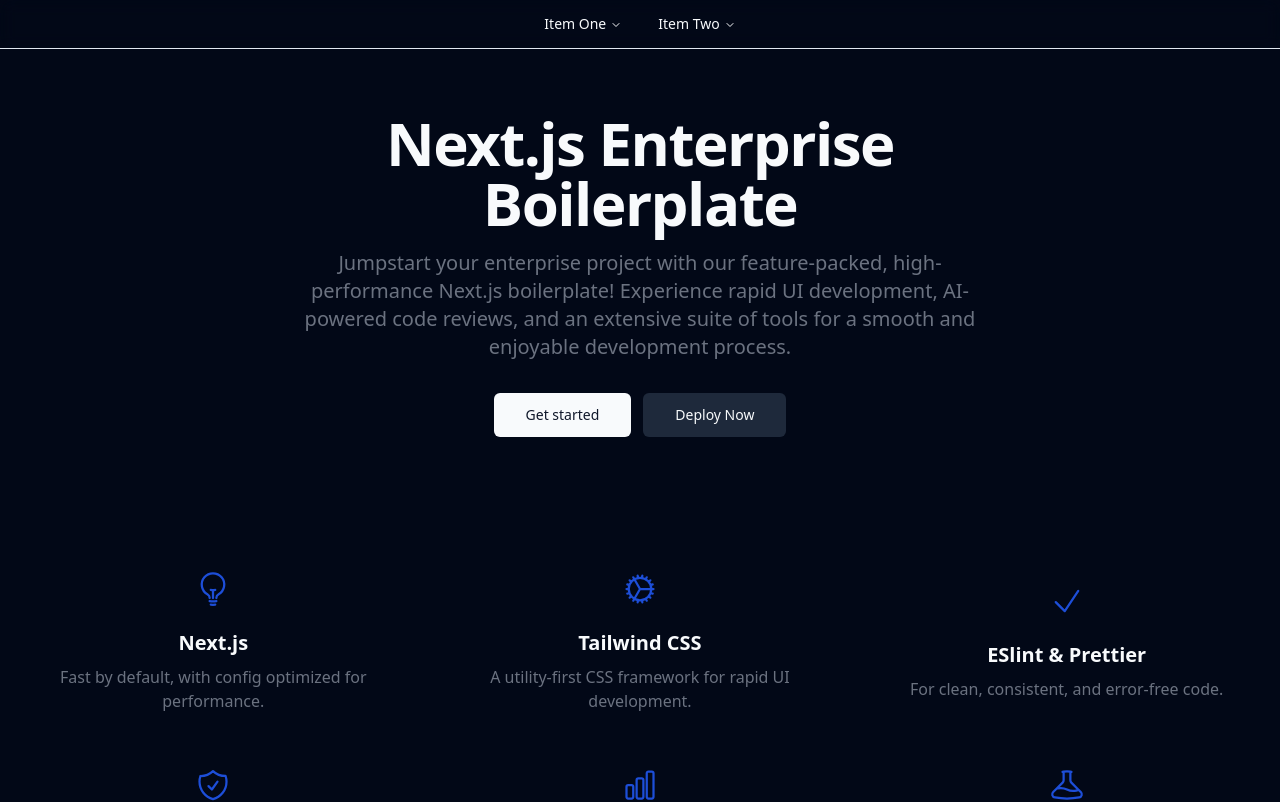
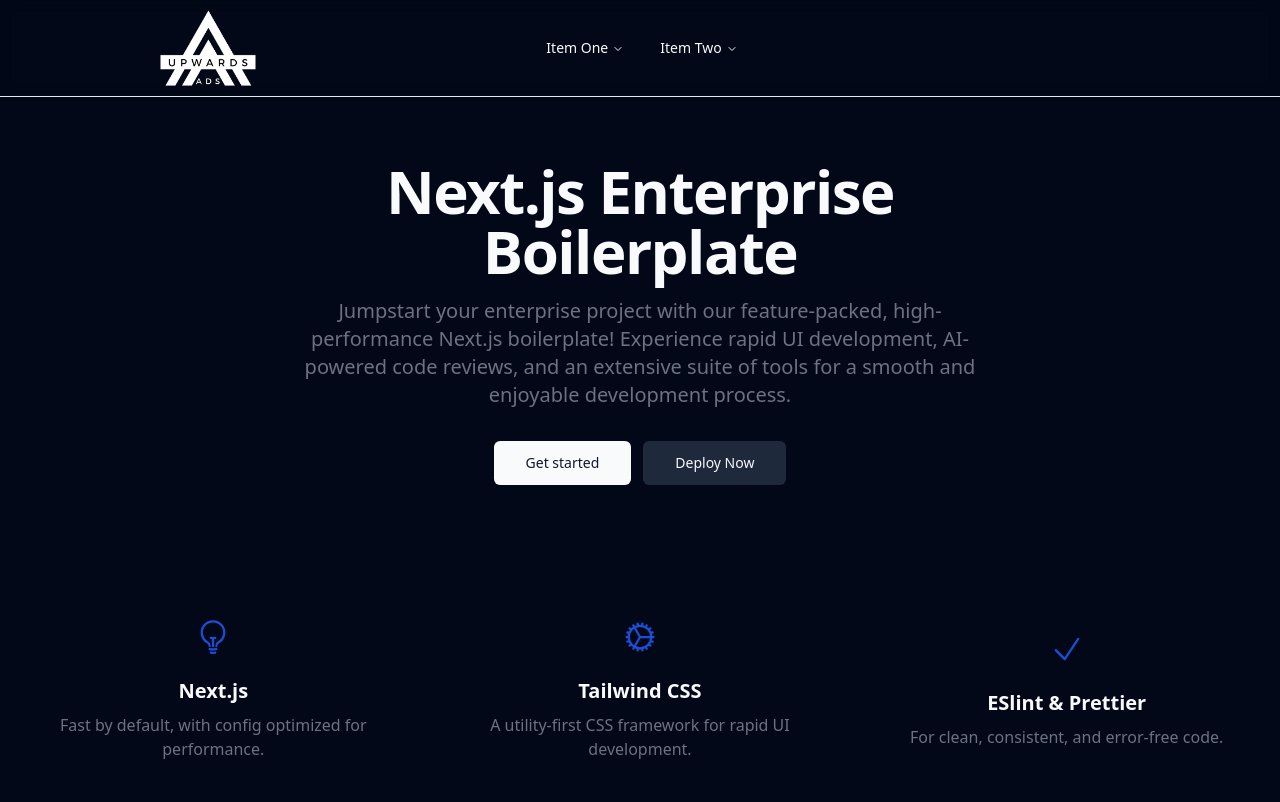
Before and after one commit to johnny-woodtke/upwardsads-website, a Next.js app: page / in a window 1280 px wide. Shown: the top 802 px of the page. Built offline with nearby package versions, Linux system fonts and the light colour scheme.

Commit message:
nav menu, opengraph image

```diff
--- a/app/page.tsx
+++ b/app/page.tsx
@@ -8,12 +8,12 @@ export const metadata: Metadata = {
     card: "summary_large_image",
   },
   openGraph: {
-    url: "https://next-enterprise.vercel.app/",
+    url: "https://upwardsads-website.vercel.app/",
     images: [
       {
         width: 1200,
         height: 630,
-        url: "https://raw.githubusercontent.com/Blazity/next-enterprise/main/.github/assets/project-logo.png",
+        url: "https://upwardsads-website.vercel.app/assets/logo.png",
       },
     ],
   },
--- a/components/NavigationMenu.tsx
+++ b/components/NavigationMenu.tsx
@@ -1,3 +1,5 @@
+import Image from "next/image"
+import Link from "next/link"
 import {
   NavigationMenuContent,
   NavigationMenuItem,
@@ -9,9 +11,16 @@ import {
 
 export function NavigationMenu() {
   return (
-    <nav className="sticky top-0 flex w-full justify-center border-b backdrop-blur">
+    <div className="sticky top-0 flex w-full justify-center border-b backdrop-blur">
+      <div className="relative flex h-24 w-full max-w-[120vh] items-center justify-center">
+        <Link href="/" className="absolute left-0 top-0 aspect-[1] h-full invert">
+          <Image src="/assets/logo.png" alt="Logo" fill objectFit="contain" />
+        </Link>
+
         <NavigationMenuPrimitive>
           <NavigationMenuList>
+            <NavigationMenuItem></NavigationMenuItem>
+
             <NavigationMenuItem>
               <NavigationMenuTrigger>Item One</NavigationMenuTrigger>
               <NavigationMenuContent>
@@ -31,10 +40,11 @@ export function NavigationMenu() {
             </NavigationMenuItem>
           </NavigationMenuList>
         </NavigationMenuPrimitive>
-    </nav>
+      </div>
+    </div>
   )
 }
 
 function MenuContentContainer({ children }: { children: React.ReactNode }) {
-  return <div className="h-24 w-48 p-4">{children}</div>
+  return <div className="h-full w-48 p-4">{children}</div>
 }
```
Also changed, not shown: public/assets/logo.png (added). Lines whose indentation alone changed are shown as unchanged.
